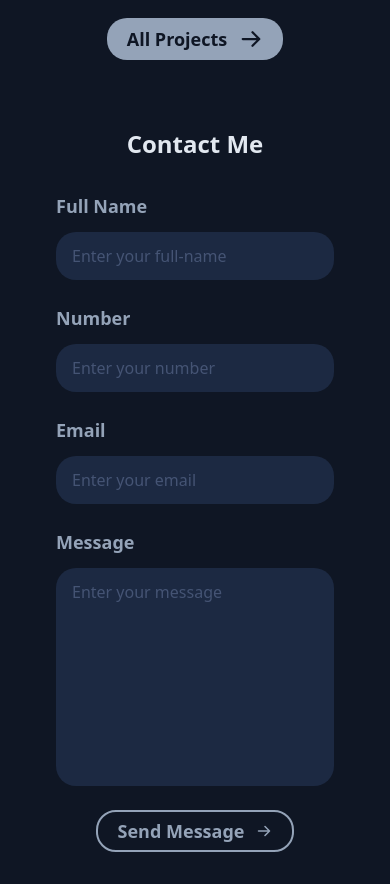
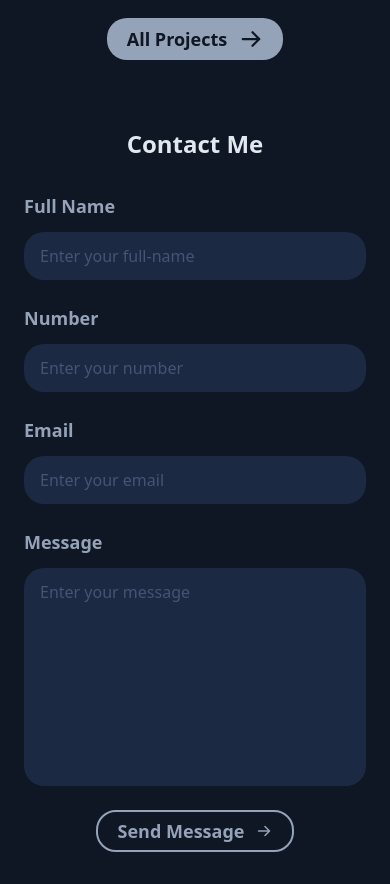
Before and after one commit to Steeroy/nextjs_portfolio, a Next.js app: page / in a window 390 px wide. Shown: the part 1960-2844 px from the top of the page. Built offline with nearby package versions, Linux system fonts and the light colour scheme; no server answers; the database is empty.

Commit message:
Responsive updated

```diff
--- a/styles/globals.css
+++ b/styles/globals.css
@@ -648,7 +648,18 @@ a {
     gap: 24px;
   }
 
+  .main-container .main-section .right-section .contact {
+    padding: 0px !important;
+  }
+
   .main-container .right-section .contact form div {
     width: 100% !important;
   }
+
+  .main-section .right-section .skills-section .tools .tools-grid-container {
+    display: grid;
+    grid-template-columns: auto auto !important;
+    column-gap: 28px;
+    row-gap: 24px;
+  }
 }
```
